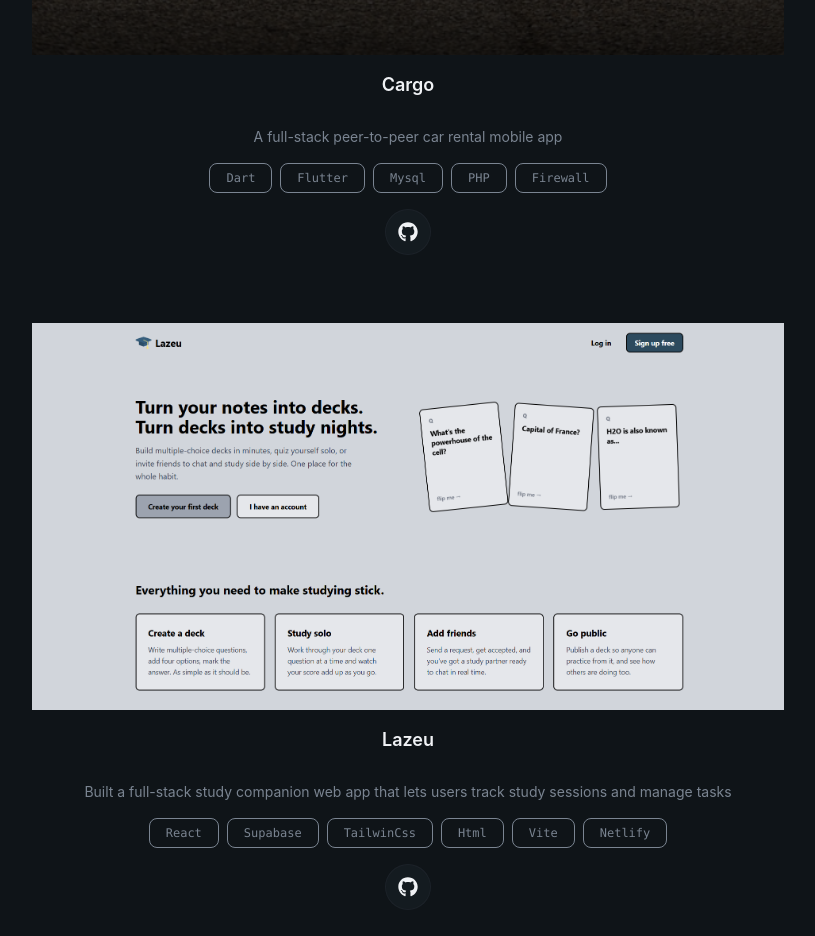
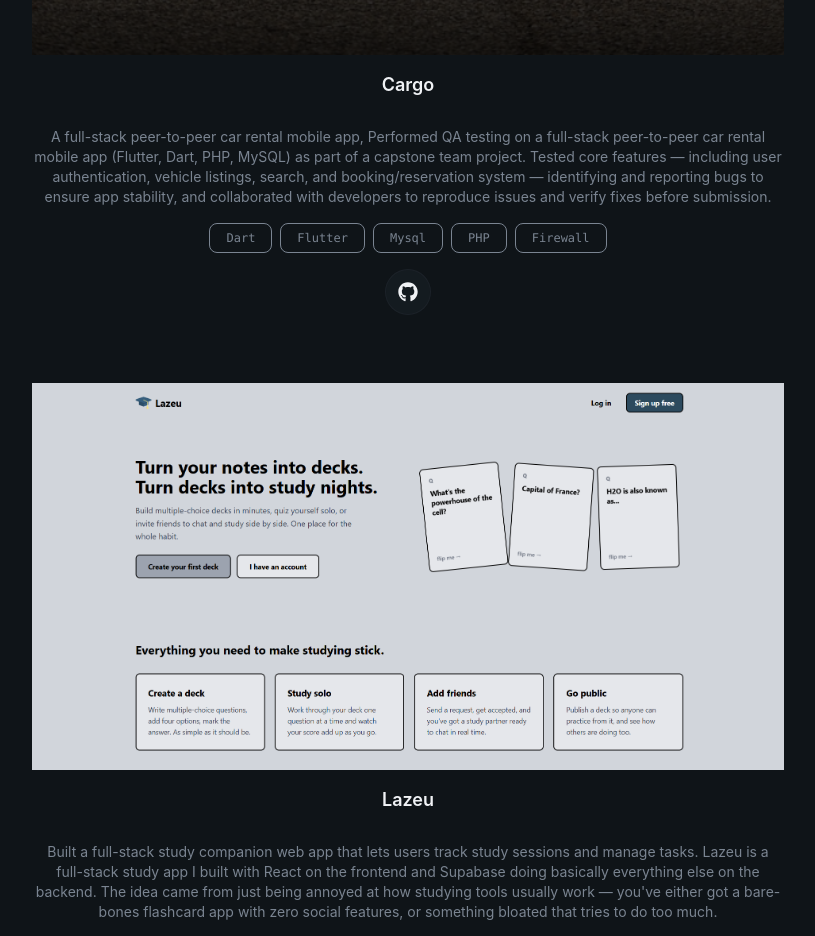
Before and after one commit to Ein-shen/My-porfolio, a React (Vite) app: page /view_projects in a window 1280 px wide. Shown: the part 1386-2322 px from the top of the page, without its empty margins (232-1047 px from the left). Built offline with nearby package versions, Linux system fonts and the light colour scheme; the HTML template or start-up script is replaced by a standard one.

Commit message:
added new changes to view_project hero and project section

```diff
--- a/src/away/View_projects.jsx
+++ b/src/away/View_projects.jsx
@@ -7,13 +7,13 @@ import { FaGithub } from "react-icons/fa"
 
 const projects = [
      { title: "Cargo",
-      description: "A full-stack peer-to-peer car rental mobile app",
+      description: "A full-stack peer-to-peer car rental mobile app,  Performed QA testing on a full-stack peer-to-peer car rental mobile app (Flutter, Dart, PHP, MySQL) as part of a capstone team project. Tested core features — including user authentication, vehicle listings, search, and booking/reservation system — identifying and reporting bugs to ensure app stability, and collaborated with developers to reproduce issues and verify fixes before submission.",
       image: "cargo1.png",
       tags: ["Dart", "Flutter", "Mysql", "PHP", "Firewall"],
       github: "https://github.com/Syloms/Cargo" },
 
     { title: "Lazeu",
-      description: "Built a full-stack study companion web app that lets users track study sessions and manage tasks",
+      description: "Built a full-stack study companion web app that lets users track study sessions and manage tasks. Lazeu is a full-stack study app I built with React on the frontend and Supabase doing basically everything else on the backend. The idea came from just being annoyed at how studying tools usually work — you've either got a bare-bones flashcard app with zero social features, or something bloated that tries to do too much.",
       image: "Lazeu.png",
       tags: ["React", "Supabase", "TailwinCss", "Html", "Vite", "Netlify"],
       github: "https://github.com/Ein-shen/CS50-Laze"
--- a/src/sections/Hero.jsx
+++ b/src/sections/Hero.jsx
@@ -32,7 +32,7 @@ export const Hero = () => {
 
                         <div className="space-y-4 text-muted-foreground max-w-md ">
                             <p className='animate-fade-in animation-delay-600'>
-                                I'm an aspiring Software Engineer and AI Engineer
+                                I'm an aspiring Software Engineer
                                 with a passion  for building clean digital experiences.
                                 I'm currently growing my skills through real projects, and
                                 looking for opportunities to contribute to a team and keep learning.
--- a/src/sections/Projects.jsx
+++ b/src/sections/Projects.jsx
@@ -6,7 +6,7 @@ import { View_projects } from "../away/View_projects"
 const projects = [
 
     { title: "Cargo",
-      description: "A full-stack peer-to-peer car rental mobile app",
+      description: "A full-stack peer-to-peer car rental mobile app.",
       image: "cargo.jpg",
       tags: ["Dart", "Flutter", "Mysql", "PHP", "Firewall"],
       github: "https://github.com/Syloms/Cargo" },
```
